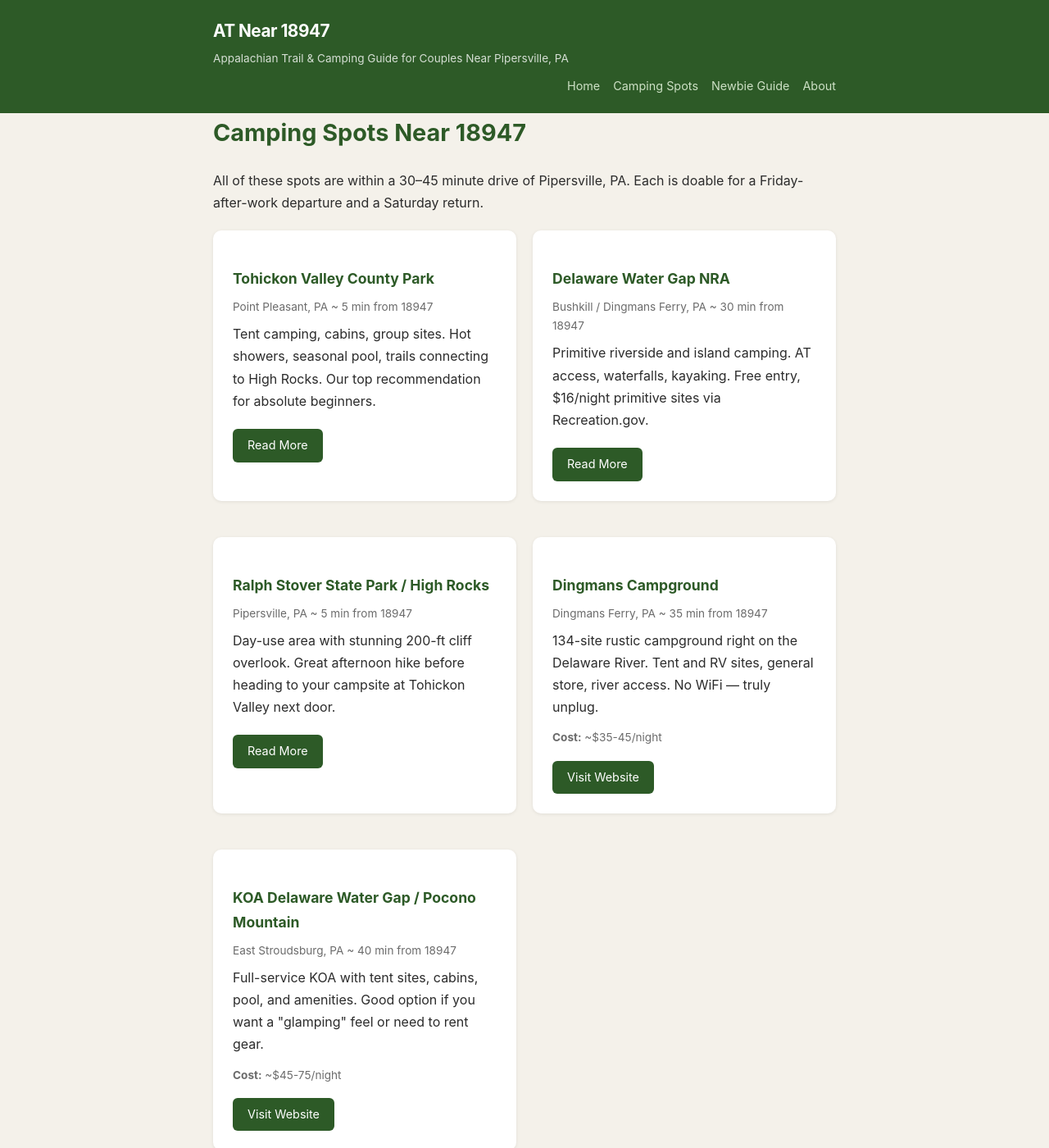
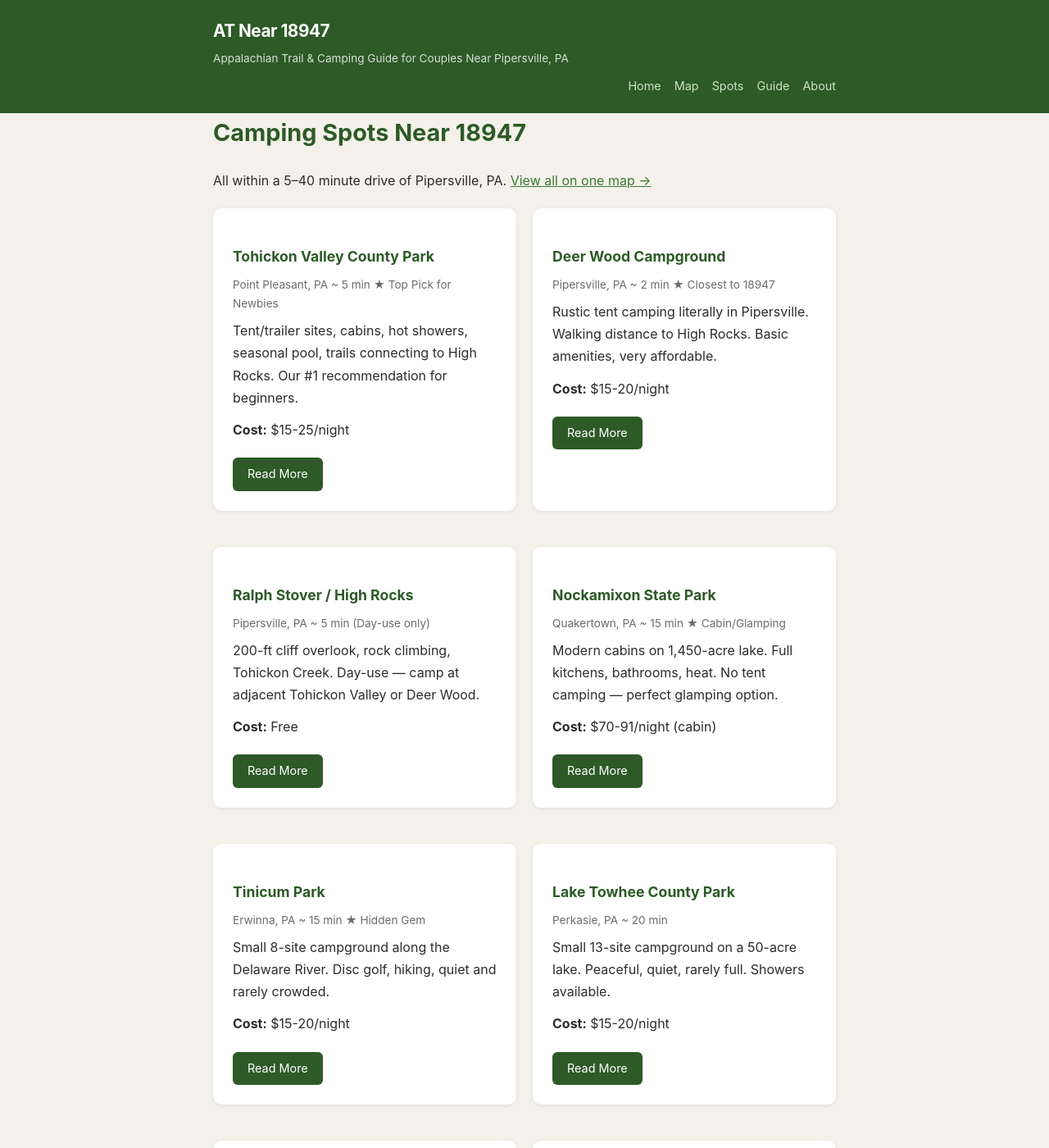
Before and after one commit to techmore/appalachian_trail, a Jekyll site: the page built from spots/index.html, in a window 1280 px wide and 1400 px high. Shown: the whole window at 82% size. Built offline with Jekyll 4.4.1, drawn with Linux system fonts in a browser that asks for light colours; some of the changed text lies outside the part shown.

Commit message:
Add map page, 5 more camping spots, and park map links

```diff
--- a/_layouts/default.html
+++ b/_layouts/default.html
@@ -15,8 +15,9 @@
       <span class="tagline">{{ site.tagline }}</span>
       <nav>
         <a href="{{ '/' | relative_url }}">Home</a>
-        <a href="{{ '/spots/' | relative_url }}">Camping Spots</a>
-        <a href="{{ '/newbie-guide/' | relative_url }}">Newbie Guide</a>
+        <a href="{{ '/map/' | relative_url }}">Map</a>
+        <a href="{{ '/spots/' | relative_url }}">Spots</a>
+        <a href="{{ '/newbie-guide/' | relative_url }}">Guide</a>
         <a href="{{ '/about/' | relative_url }}">About</a>
       </nav>
     </div>
--- /dev/null
+++ b/map.html
@@ -0,0 +1,98 @@
+---
+title: "Map of All Camping Spots"
+description: "Interactive map of all camping spots and AT access points near Pipersville, PA (18947)."
+---
+
+<h1>Map of All Camping Spots</h1>
+
+<p>Below is an overview of the Pipersville, PA area with all recommended camping spots marked. Use the links to get driving directions to each location.</p>
+
+<div class="card">
+  <iframe src="https://www.google.com/maps/embed?pb=!1m18!1m12!1m3!1d97090!2d-75.30!3d40.48!2m3!1f0!2f0!3f0!3m2!1i1024!2i768!4f13.1!3m3!1m2!1s0x89c403c0046ccd2b%3A0x2f8f1a5e8f8f8f8f!2sPipersville%2C%20PA!5e0!3m2!1sen!2sus" width="100%" height="500" style="border:0; border-radius: 8px;" allowfullscreen="" loading="lazy"></iframe>
+</div>
+
+<h2>Quick Directions to Each Spot</h2>
+
+<table>
+  <tr><th>Spot</th><th>Address</th><th>From 18947</th><th>Map</th></tr>
+  <tr>
+    <td><strong>Tohickon Valley Park</strong></td>
+    <td>127 Cafferty Rd, Point Pleasant, PA</td>
+    <td>~5 min</td>
+    <td><a href="https://www.google.com/maps/dir/Pipersville+PA/127+Cafferty+Rd+Point+Pleasant+PA" target="_blank">Directions</a></td>
+  </tr>
+  <tr>
+    <td><strong>Deer Wood Campground</strong></td>
+    <td>171 Cafferty Rd, Pipersville, PA</td>
+    <td>~5 min</td>
+    <td><a href="https://www.google.com/maps/dir/Pipersville+PA/171+Cafferty+Rd+Pipersville+PA" target="_blank">Directions</a></td>
+  </tr>
+  <tr>
+    <td><strong>Ralph Stover State Park</strong></td>
+    <td>5998 State Park Rd, Pipersville, PA</td>
+    <td>~5 min</td>
+    <td><a href="https://www.google.com/maps/dir/Pipersville+PA/5998+State+Park+Rd+Pipersville+PA" target="_blank">Directions</a></td>
+  </tr>
+  <tr>
+    <td><strong>Nockamixon State Park</strong></td>
+    <td>1542 Mountain View Dr, Quakertown, PA</td>
+    <td>~15 min</td>
+    <td><a href="https://www.google.com/maps/dir/Pipersville+PA/Nockamixon+State+Park+Quakertown+PA" target="_blank">Directions</a></td>
+  </tr>
+  <tr>
+    <td><strong>Tinicum Park</strong></td>
+    <td>462 River Rd, Erwinna, PA</td>
+    <td>~15 min</td>
+    <td><a href="https://www.google.com/maps/dir/Pipersville+PA/Tinicum+Park+Erwinna+PA" target="_blank">Directions</a></td>
+  </tr>
+  <tr>
+    <td><strong>Lake Towhee Park</strong></td>
+    <td>1489 Old Bethlehem Rd, Perkasie, PA</td>
+    <td>~20 min</td>
+    <td><a href="https://www.google.com/maps/dir/Pipersville+PA/Lake+Towhee+Park+Perkasie+PA" target="_blank">Directions</a></td>
+  </tr>
+  <tr>
+    <td><strong>Colonial Woods Resort</strong></td>
+    <td>545 Lonely Cottage Dr, Upper Black Eddy, PA</td>
+    <td>~20 min</td>
+    <td><a href="https://www.google.com/maps/dir/Pipersville+PA/Colonial+Woods+Upper+Black+Eddy+PA" target="_blank">Directions</a></td>
+  </tr>
+  <tr>
+    <td><strong>Delaware Water Gap NRA</strong></td>
+    <td>Bushkill, PA (various access points)</td>
+    <td>~30 min</td>
+    <td><a href="https://www.google.com/maps/dir/Pipersville+PA/Delaware+Water+Gap+National+Recreation+Area+Bushkill+PA" target="_blank">Directions</a></td>
+  </tr>
+  <tr>
+    <td><strong>Dingmans Campground</strong></td>
+    <td>100 Dingmans Ferry Rd, Dingmans Ferry, PA</td>
+    <td>~35 min</td>
+    <td><a href="https://www.google.com/maps/dir/Pipersville+PA/Dingmans+Campground+PA" target="_blank">Directions</a></td>
+  </tr>
+  <tr>
+    <td><strong>KOA Delaware Water Gap</strong></td>
+    <td>227 Hollow Rd, East Stroudsburg, PA</td>
+    <td>~40 min</td>
+    <td><a href="https://www.google.com/maps/dir/Pipersville+PA/227+Hollow+Rd+East+Stroudsburg+PA" target="_blank">Directions</a></td>
+  </tr>
+</table>
+
+<h2>Official Park Maps (PDF)</h2>
+
+<ul>
+  <li><a href="https://www.nps.gov/dewa/planyourvisit/maps.htm" target="_blank">Delaware Water Gap NRA Maps (NPS)</a></li>
+  <li><a href="http://elibrary.dcnr.pa.gov/GetDocument?docId=1737295&DocName=RAST_ParkMap.pdf" target="_blank">Ralph Stover State Park Map (PA DCNR PDF)</a></li>
+  <li><a href="http://elibrary.dcnr.pa.gov/GetDocument?docId=1737432&DocName=NOCK_CabinMap.pdf" target="_blank">Nockamixon State Park Cabin Map (PA DCNR PDF)</a></li>
+  <li><a href="https://www.buckscounty.gov/DocumentCenter/View/25439/Tohickon-Valley-Entire-Complex" target="_blank">Tohickon Valley Park Map (Bucks County PDF)</a></li>
+  <li><a href="https://www.nps.gov/appa/planyourvisit/maps.htm" target="_blank">Appalachian Trail Map (NPS)</a></li>
+  <li><a href="https://appalachiantrail.org/explore/explore-the-trail/map/" target="_blank">ATC Interactive AT Map</a></li>
+</ul>
+
+<h2>AllTrails Trail Maps</h2>
+
+<ul>
+  <li><a href="https://www.alltrails.com/parks/us/pennsylvania/ralph-stover-state-park" target="_blank">Ralph Stover State Park Trails</a></li>
+  <li><a href="https://www.alltrails.com/parks/us/pennsylvania/delaware-water-gap-national-recreation-area" target="_blank">Delaware Water Gap NRA Trails</a></li>
+  <li><a href="https://www.alltrails.com/parks/us/pennsylvania/nockamixon-state-park" target="_blank">Nockamixon State Park Trails</a></li>
+  <li><a href="https://www.alltrails.com/parks/us/pennsylvania/appalachian-trail" target="_blank">Appalachian Trail (AllTrails)</a></li>
+</ul>
--- a/spots/index.html
+++ b/spots/index.html
@@ -1,47 +1,102 @@
 ---
 title: "Camping Spots Near 18947"
-description: "Detailed guides to the best camping spots near Pipersville, PA for newbie couples."
+description: "Detailed guides to the best camping spots near Pipersville, PA for newbie couples — including tent sites, cabins, and full-service resorts."
 ---
 
 <h1>Camping Spots Near 18947</h1>
 
-<p>All of these spots are within a 30–45 minute drive of Pipersville, PA. Each is doable for a Friday-after-work departure and a Saturday return.</p>
+<p>All within a 5–40 minute drive of Pipersville, PA. <a href="{{ '/map' | relative_url }}">View all on one map →</a></p>
 
 <div class="card-grid">
   <div class="card">
     <h3>Tohickon Valley County Park</h3>
-    <p class="meta">Point Pleasant, PA ~ 5 min from 18947</p>
-    <p>Tent camping, cabins, group sites. Hot showers, seasonal pool, trails connecting to High Rocks. Our top recommendation for absolute beginners.</p>
+    <p class="meta">Point Pleasant, PA ~ 5 min ★ Top Pick for Newbies</p>
+    <p>Tent/trailer sites, cabins, hot showers, seasonal pool, trails connecting to High Rocks. Our #1 recommendation for beginners.</p>
+    <p><strong>Cost:</strong> $15-25/night</p>
     <a href="{{ '/spots/tohickon-valley' | relative_url }}" class="btn">Read More</a>
   </div>
 
   <div class="card">
+    <h3>Deer Wood Campground</h3>
+    <p class="meta">Pipersville, PA ~ 2 min ★ Closest to 18947</p>
+    <p>Rustic tent camping literally in Pipersville. Walking distance to High Rocks. Basic amenities, very affordable.</p>
+    <p><strong>Cost:</strong> $15-20/night</p>
+    <a href="{{ '/spots/deer-wood' | relative_url }}" class="btn">Read More</a>
+  </div>
+
+  <div class="card">
+    <h3>Ralph Stover / High Rocks</h3>
+    <p class="meta">Pipersville, PA ~ 5 min (Day-use only)</p>
+    <p>200-ft cliff overlook, rock climbing, Tohickon Creek. Day-use — camp at adjacent Tohickon Valley or Deer Wood.</p>
+    <p><strong>Cost:</strong> Free</p>
+    <a href="{{ '/spots/ralph-stover' | relative_url }}" class="btn">Read More</a>
+  </div>
+
+  <div class="card">
+    <h3>Nockamixon State Park</h3>
+    <p class="meta">Quakertown, PA ~ 15 min ★ Cabin/Glamping</p>
+    <p>Modern cabins on 1,450-acre lake. Full kitchens, bathrooms, heat. No tent camping — perfect glamping option.</p>
+    <p><strong>Cost:</strong> $70-91/night (cabin)</p>
+    <a href="{{ '/spots/nockamixon' | relative_url }}" class="btn">Read More</a>
+  </div>
+
+  <div class="card">
+    <h3>Tinicum Park</h3>
+    <p class="meta">Erwinna, PA ~ 15 min ★ Hidden Gem</p>
+    <p>Small 8-site campground along the Delaware River. Disc golf, hiking, quiet and rarely crowded.</p>
+    <p><strong>Cost:</strong> $15-20/night</p>
+    <a href="{{ '/spots/tinicum-park' | relative_url }}" class="btn">Read More</a>
+  </div>
+
+  <div class="card">
+    <h3>Lake Towhee County Park</h3>
+    <p class="meta">Perkasie, PA ~ 20 min</p>
+    <p>Small 13-site campground on a 50-acre lake. Peaceful, quiet, rarely full. Showers available.</p>
+    <p><strong>Cost:</strong> $15-20/night</p>
+    <a href="{{ '/spots/lake-towhee' | relative_url }}" class="btn">Read More</a>
+  </div>
+
+  <div class="card">
+    <h3>Colonial Woods Resort</h3>
+    <p class="meta">Upper Black Eddy, PA ~ 20 min ★ Best Amenities</p>
+    <p>Full-service resort with pool, mini-golf, fishing pond. Tent, RV, or cabin options. Hot showers, events.</p>
+    <p><strong>Cost:</strong> $36-74/night</p>
+    <a href="{{ '/spots/colonial-woods' | relative_url }}" class="btn">Read More</a>
+  </div>
+
+  <div class="card">
     <h3>Delaware Water Gap NRA</h3>
-    <p class="meta">Bushkill / Dingmans Ferry, PA ~ 30 min from 18947</p>
-    <p>Primitive riverside and island camping. AT access, waterfalls, kayaking. Free entry, $16/night primitive sites via Recreation.gov.</p>
+    <p class="meta">Bushkill, PA ~ 30 min ★ Best Nature</p>
+    <p>Primitive riverside/island camping. AT access, waterfalls, kayaking. Free entry, $16/night primitive sites.</p>
+    <p><strong>Cost:</strong> $16/night</p>
     <a href="{{ '/spots/delaware-water-gap' | relative_url }}" class="btn">Read More</a>
   </div>
 
   <div class="card">
-    <h3>Ralph Stover State Park / High Rocks</h3>
-    <p class="meta">Pipersville, PA ~ 5 min from 18947</p>
-    <p>Day-use area with stunning 200-ft cliff overlook. Great afternoon hike before heading to your campsite at Tohickon Valley next door.</p>
-    <a href="{{ '/spots/ralph-stover' | relative_url }}" class="btn">Read More</a>
-  </div>
-
-  <div class="card">
     <h3>Dingmans Campground</h3>
-    <p class="meta">Dingmans Ferry, PA ~ 35 min from 18947</p>
-    <p>134-site rustic campground right on the Delaware River. Tent and RV sites, general store, river access. No WiFi — truly unplug.</p>
-    <p class="meta"><strong>Cost:</strong> ~$35-45/night</p>
+    <p class="meta">Dingmans Ferry, PA ~ 35 min</p>
+    <p>134-site rustic campground on the Delaware River. Tent/RV. General store. No WiFi — unplug.</p>
+    <p><strong>Cost:</strong> $35-45/night</p>
     <a href="https://www.dingmanscampground.com/" target="_blank" class="btn">Visit Website</a>
   </div>
 
   <div class="card">
-    <h3>KOA Delaware Water Gap / Pocono Mountain</h3>
-    <p class="meta">East Stroudsburg, PA ~ 40 min from 18947</p>
-    <p>Full-service KOA with tent sites, cabins, pool, and amenities. Good option if you want a "glamping" feel or need to rent gear.</p>
-    <p class="meta"><strong>Cost:</strong> ~$45-75/night</p>
+    <h3>KOA Delaware Water Gap</h3>
+    <p class="meta">East Stroudsburg, PA ~ 40 min</p>
+    <p>Full-service KOA with tent sites, cabins, pool, amenities. Good for glamping or gear-free trips.</p>
+    <p><strong>Cost:</strong> $45-75/night</p>
     <a href="https://koa.com/campgrounds/delaware-water-gap/" target="_blank" class="btn">Visit Website</a>
   </div>
 </div>
+
+<h2>Official Park Maps</h2>
+
+<ul>
+  <li><a href="https://www.nps.gov/dewa/planyourvisit/maps.htm" target="_blank">Delaware Water Gap NRA (NPS)</a></li>
+  <li><a href="http://elibrary.dcnr.pa.gov/GetDocument?docId=1737295&DocName=RAST_ParkMap.pdf" target="_blank">Ralph Stover State Park (PDF)</a></li>
+  <li><a href="http://elibrary.dcnr.pa.gov/GetDocument?docId=1737432&DocName=NOCK_CabinMap.pdf" target="_blank">Nockamixon State Park Cabin Map (PDF)</a></li>
+  <li><a href="https://www.buckscounty.gov/DocumentCenter/View/25439/Tohickon-Valley-Entire-Complex" target="_blank">Tohickon Valley Park Map (PDF)</a></li>
+  <li><a href="https://appalachiantrail.org/explore/explore-the-trail/map/" target="_blank">Appalachian Trail Interactive Map (ATC)</a></li>
+</ul>
+
+<p><a href="{{ '/map' | relative_url }}">View all spots on one map with driving directions →</a></p>
```
Also changed, not shown: index.html (+59 -16 lines), spots/colonial-woods.html (added, +73 -0 lines), spots/deer-wood.html (added, +63 -0 lines), spots/lake-towhee.html (added, +63 -0 lines), spots/nockamixon.html (added, +71 -0 lines), spots/tinicum-park.html (added, +62 -0 lines).
